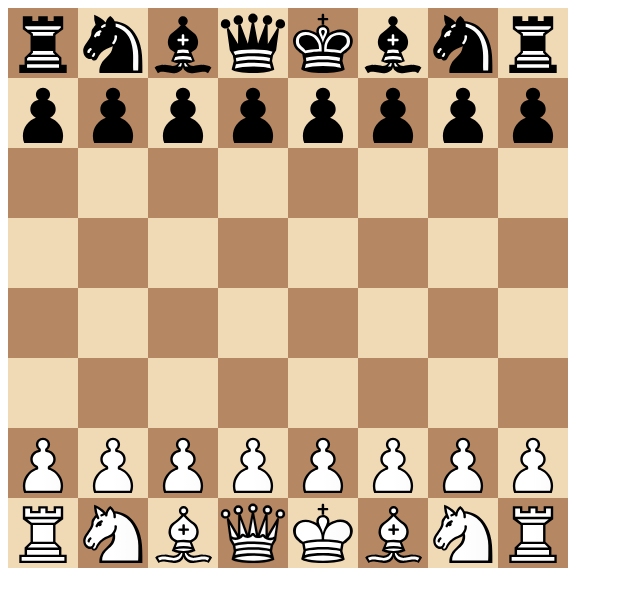
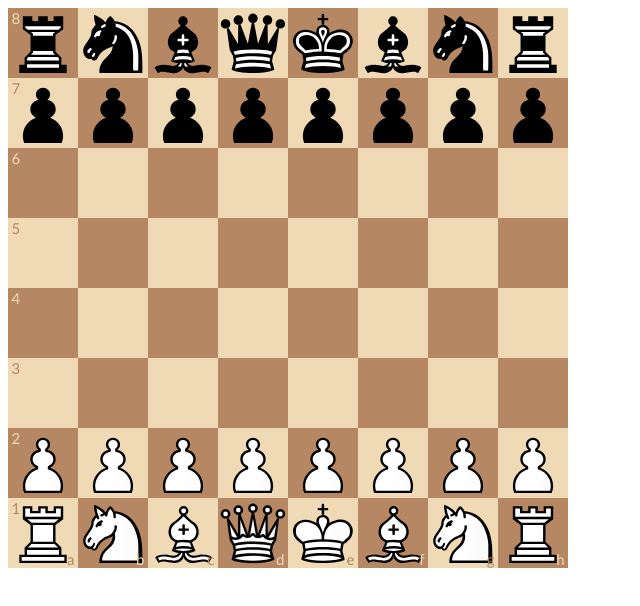
Before and after one commit to Askwells/Chessboard, a Vue app: page / in a window 1280 px wide. Shown: the top 606 px of the page, without its empty margins (0-640 px from the left). Built offline with nearby package versions, Linux system fonts and the light colour scheme.

Commit message:
Rank & File Indicators and a more principled drag & drop board mutation

```diff
--- a/src/Assets/main.css
+++ /dev/null
@@ -1,34 +0,0 @@
-#Board {
-  display: flex;
-  flex-wrap: wrap-reverse;
-  width: 560px;
-  height: 560px;
-}
-
-.Square {
-  width: 70px;
-  height: 70px;
-  position: relative;
-}
-
-.Square.Light {
-  background-color: #f0dab5;
-}
-
-.Square.Dark {
-  background-color: #b58763;
-}
-
-.Piece {
-  width: 70px;
-  height: 70px;
-  user-select: none;
-  cursor: grab;
-}
-
-.Piece.Dragging {
-  position: fixed;
-  z-index: 1000;
-  cursor: grabbing;
-  will-change: left, top;
-}
--- a/src/Components/Board.vue
+++ b/src/Components/Board.vue
@@ -1,17 +1,30 @@
 <script setup lang="ts">
-import { onMounted, onUnmounted, ref } from 'vue';
+import { onMounted, onUnmounted, ref, computed } from 'vue';
 import * as utils from '@/utils.ts';
 import useBoard from '@/Composables/useBoard';
 import useDragDrop from '@/Composables/useDragDrop';
 import type { Move, Piece } from '@/types';
 
-const { board, loadFEN } = useBoard();
-const { dragStart, dragging, dragEnd, currentDrag } = useDragDrop(board.value);
+const { board, moveHistory, loadFEN } = useBoard();
+const { dragStart, dragging, dragEnd, currentDrag } = useDragDrop(board.value, (move: Move) => {
+  board.value[move.targetSquare] = move.piece;
+  board.value[move.originSquare] = null;
+});
 loadFEN('rnbqkbnr/pppppppp/8/8/8/8/PPPPPPPP/RNBQKBNR w KQkq - 0 1', board.value);
 
 const getPieceImgURL = (piece: Piece) => {
   return new URL(`../Assets/Images/${piece.color}${piece.type}.svg`, import.meta.url).href;
 };
+
+const squares = computed(() =>
+  board.value.map((piece, index) => ({
+    piece,
+    index,
+    isRankIndicator: utils.toFile(index) === 0,
+    isFileIndicator: utils.toRank(index) === 0,
+    color: (utils.toRank(index) + utils.toFile(index)) % 2 === 0 ? 'Light' : 'Dark',
+  })),
+);
 
 onMounted(() => {
   window.addEventListener('pointermove', dragging);
@@ -28,29 +41,108 @@ onUnmounted(() => {
   <main>
     <div id="Board">
       <div
-        v-for="(piece, index) in board"
-        :key="index"
-        :id="index.toString()"
+        v-for="square in squares"
+        :key="square.index"
+        :id="square.index.toString()"
         class="Square"
-        :class="(utils.toRank(index) + utils.toFile(index)) % 2 === 0 ? 'Light' : 'Dark'"
+        :class="square.color"
       >
+        <span v-if="square.isRankIndicator" :class="{ RankIndicator: square.isRankIndicator }">{{
+          utils.toRank(square.index) + 1
+        }}</span>
+        <span v-if="square.isFileIndicator" :class="{ FileIndicator: square.isFileIndicator }">{{
+          utils.toAlgebraic(square.index)[0]
+        }}</span>
         <img
-          v-if="piece"
+          v-if="square.piece"
           class="Piece"
-          :class="{ Dragging: currentDrag?.originSquare === index }"
+          :class="{ Dragging: currentDrag?.originSquare === square.index }"
           :style="
-            currentDrag?.originSquare === index
+            currentDrag?.originSquare === square.index
               ? {
                   left: `${currentDrag.x - currentDrag.offsetX}px`,
                   top: `${currentDrag.y - currentDrag.offsetY}px`,
                 }
               : {}
           "
-          :src="getPieceImgURL(piece)"
+          :src="getPieceImgURL(square.piece)"
           draggable="false"
-          @pointerdown="(ev: PointerEvent) => dragStart(ev, index, piece)"
+          @pointerdown="(ev: PointerEvent) => dragStart(ev, square.index, square.piece!)"
         />
       </div>
     </div>
   </main>
 </template>
+
+<style scoped>
+#Board {
+  display: flex;
+  flex-wrap: wrap-reverse;
+  width: 560px;
+  height: 560px;
+  user-select: none;
+}
+
+.Square {
+  width: 70px;
+  height: 70px;
+  position: relative;
+}
+
+.Square.Light {
+  background-color: #f0dab5;
+}
+
+.Square.Dark {
+  background-color: #b58763;
+}
+
+.Square.Light.LegalMove {
+  background-color: #dd5959;
+}
+
+.Square.Dark.LegalMove {
+  background-color: #c5444f;
+}
+
+.Square.Light span.RankIndicator,
+.Square.Light span.FileIndicator {
+  color: #b58763;
+}
+
+.Square.Dark span.RankIndicator,
+.Square.Dark span.FileIndicator {
+  color: #f0dab5;
+}
+
+.Square span.RankIndicator {
+  position: absolute;
+  font-family: 'Trebuchet MS', sans-serif;
+  top: 0.5px;
+  left: 3.5px;
+  font-size: 15px;
+}
+
+.Square span.FileIndicator {
+  position: absolute;
+  font-family: 'Trebuchet MS', sans-serif;
+  bottom: 0.5px;
+  right: 3.5px;
+  font-size: 15px;
+}
+
+.Piece {
+  width: 70px;
+  height: 70px;
+  user-select: none;
+  cursor: grab;
+  z-index: 10;
+}
+
+.Piece.Dragging {
+  position: fixed;
+  z-index: 999;
+  cursor: grabbing;
+  will-change: left, top;
+}
+</style>
--- a/src/Composables/useBoard.ts
+++ b/src/Composables/useBoard.ts
@@ -4,6 +4,7 @@ import * as utils from '@/utils';
 
 export default function useBoard(initialState: Square[] = Array(64).fill(null)) {
   const board = ref<Square[]>(initialState);
+  const moveHistory = ref<string[]>([]);
 
   const loadFEN = (fen: FEN, boardState: Square[]) => {
     const fenFields = fen.split(' ');
@@ -19,7 +20,7 @@ export default function useBoard(initialState: Square[] = Array(64).fill(null))
       } else if (/^\d$/.test(char)) {
         currentFile += Number(char);
       } else {
-        const color = char === char.toLowerCase() ? Color.BLACK : Color.WHITE;
+        const color = char === char.toLowerCase() ? Color.Black : Color.White;
         const type = char.toLowerCase() as PieceType;
         boardState[utils.toIndex(currentRank, currentFile)] = { color, type };
         currentFile++;
@@ -27,5 +28,5 @@ export default function useBoard(initialState: Square[] = Array(64).fill(null))
     }
   };
 
-  return { board, loadFEN };
+  return { board, moveHistory, loadFEN };
 }
--- a/src/Composables/useDragDrop.ts
+++ b/src/Composables/useDragDrop.ts
@@ -1,4 +1,4 @@
-import type { Move, Piece, Square } from '@/types';
+import { MoveType, type Move, type Piece, type Square } from '@/types';
 import { ref } from 'vue';
 
 type DragState = {
@@ -13,8 +13,12 @@ type DragState = {
 
 let currentDrag = ref<DragState | null>(null);
 
-export default function useDragDrop(boardState: Square[]) {
+export default function useDragDrop(boardState: Square[], onMove: (move: Move) => void) {
   const dragStart = (ev: PointerEvent, square: number, piece: Piece) => {
+    if (ev.pointerType !== 'mouse') return;
+    // Accept only left mouse button input
+    if (ev.button !== 0) return;
+
     const pieceElement = ev.currentTarget as HTMLElement;
     const rect = pieceElement.getBoundingClientRect();
 
@@ -44,8 +48,12 @@ export default function useDragDrop(boardState: Square[]) {
     const squareElement = el?.closest('.Square') as HTMLElement | null;
 
     if (squareElement && boardState[Number(squareElement.id)] === null) {
-      boardState[Number(squareElement.id)] = currentDrag.value.piece;
-      boardState[currentDrag.value.originSquare] = null;
+      onMove({
+        originSquare: currentDrag.value.originSquare,
+        targetSquare: Number(squareElement.id),
+        type: MoveType.Normal,
+        piece: currentDrag.value.piece,
+      });
     }
 
     currentDrag.value.pieceElement.style.setProperty('pointer-events', 'all');
--- a/src/main.ts
+++ b/src/main.ts
@@ -1,5 +1,4 @@
 import { createApp } from 'vue';
 import App from '@/App.vue';
-import '@/Assets/main.css';
 
 createApp(App).mount('#app');
--- a/src/types.ts
+++ b/src/types.ts
@@ -1,15 +1,15 @@
 export enum Color {
-  WHITE = 'w',
-  BLACK = 'b',
+  White = 'w',
+  Black = 'b',
 }
 
 export enum PieceType {
-  PAWN = 'p',
-  KNIGHT = 'n',
-  BISHOP = 'b',
-  ROOK = 'r',
-  QUEEN = 'q',
-  KING = 'k',
+  Pawn = 'p',
+  Knight = 'n',
+  Bishop = 'b',
+  Rook = 'r',
+  Queen = 'q',
+  King = 'k',
 }
 
 export type Piece = {
@@ -17,9 +17,20 @@ export type Piece = {
   type: PieceType;
 };
 
+export enum MoveType {
+  Normal,
+  CastleKingside,
+  CastleQueenside,
+  DoublePawnPush,
+  EnPassant,
+  PawnPromotion,
+}
+
 export type Move = {
   originSquare: number;
   targetSquare: number;
+  type: MoveType;
+  piece: Piece;
 };
 
 export type Square = Piece | null;
--- a/src/utils.ts
+++ b/src/utils.ts
@@ -1,3 +1,5 @@
+const algebraicFiles = ['a', 'b', 'c', 'd', 'e', 'f', 'g', 'h'];
+
 export function toRank(index: number) {
   return Math.floor(index / 8);
 }
@@ -9,3 +11,7 @@ export function toFile(index: number) {
 export function toIndex(rank: number, file: number) {
   return rank * 8 + file;
 }
+
+export function toAlgebraic(index: number) {
+  return `${algebraicFiles[toFile(index)]}${toRank(index) + 1}`;
+}
```
